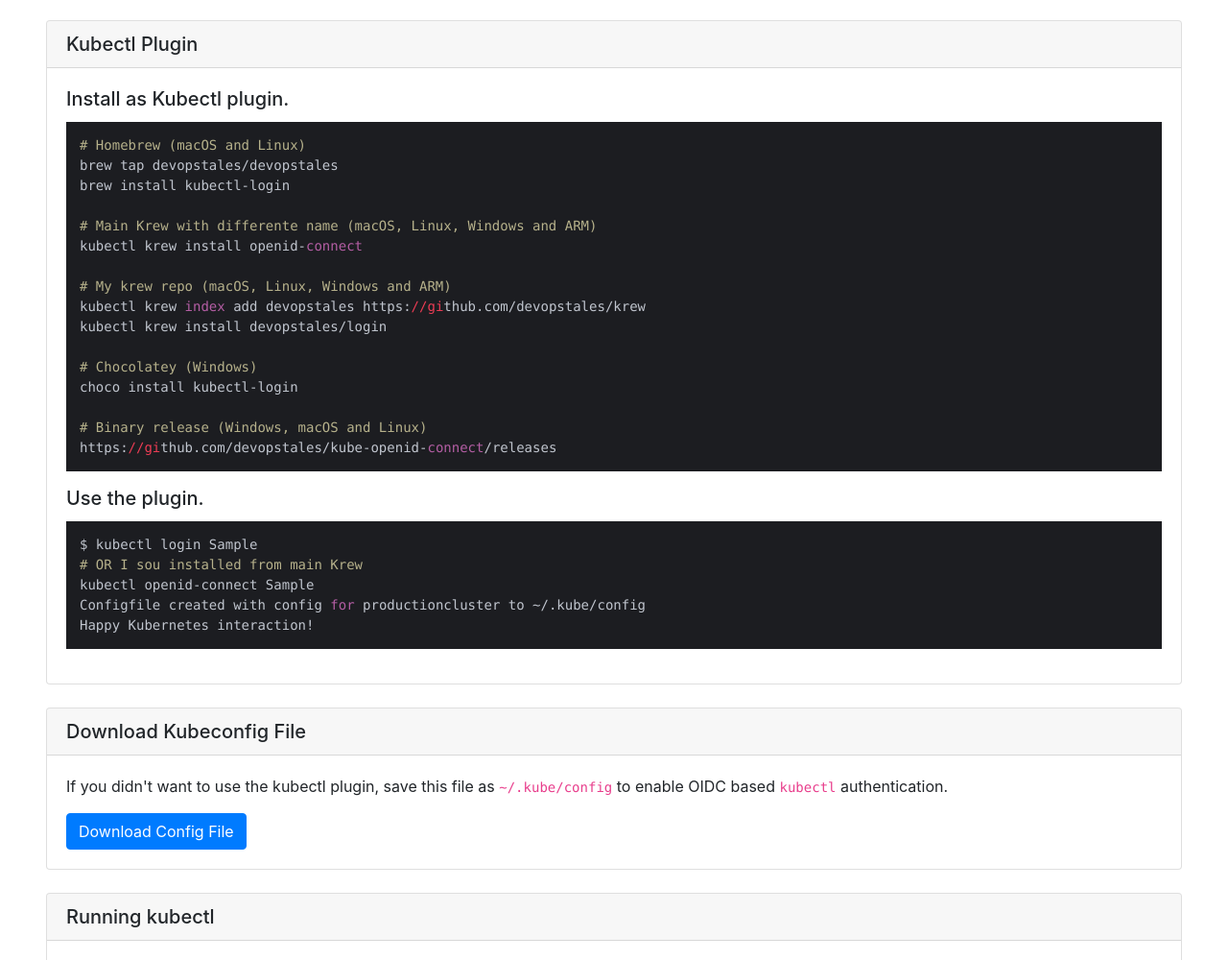
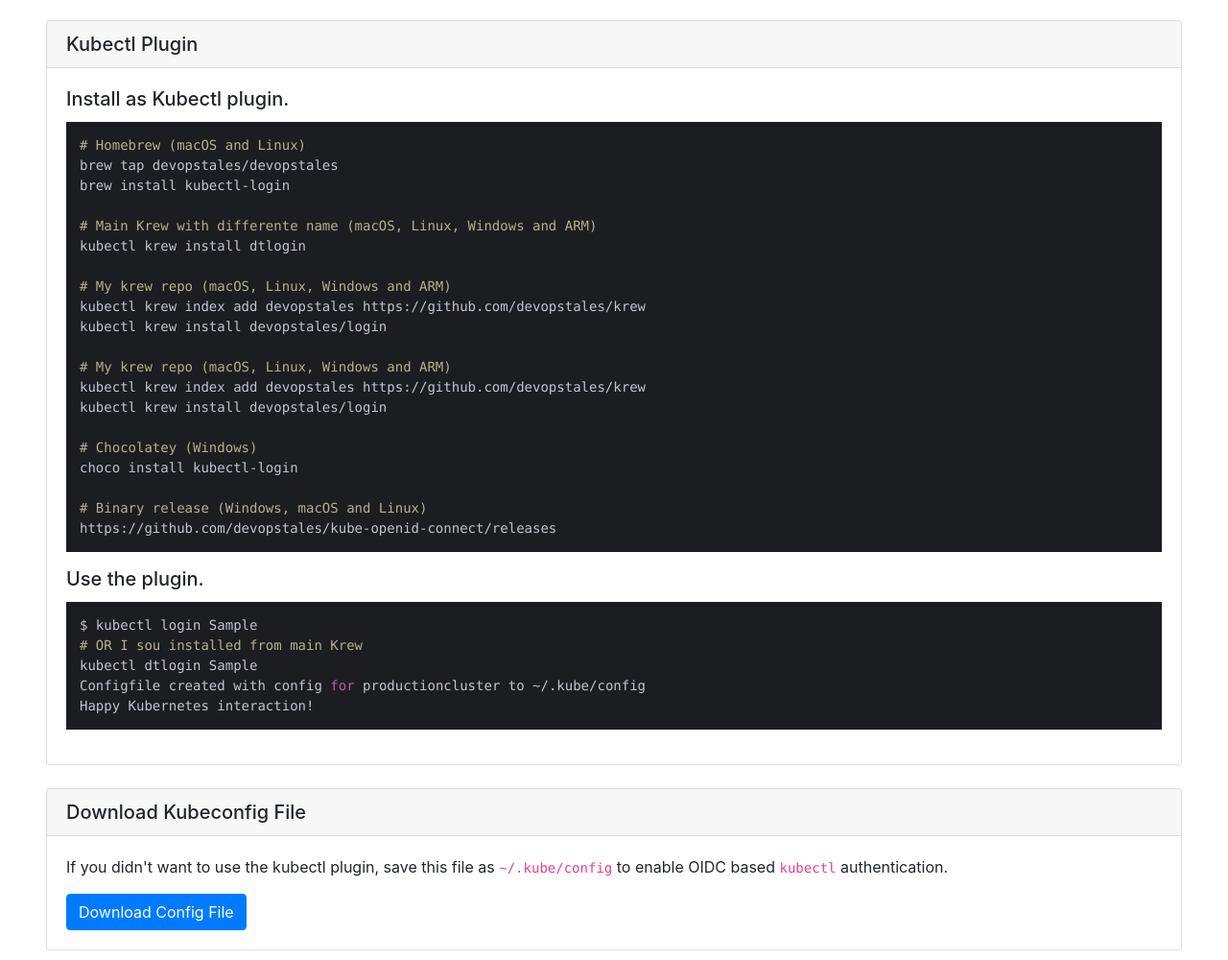
Before and after one commit to devopstales/kube-openid-connect, a Flask app: template server/templates/index.html in a window 1280 px wide. Shown: the part 790-1790 px from the top of the page at 96% size. Run offline with Flask 2, Linux system fonts and the light colour scheme; the template is opened without the code that fills it: most values are stand-ins (such as "Sample title", 1, 10 or a date in 2020); parts of the project's set-up code (start-up, migrations or seed data) failed here and were passed over; some libraries are stand-ins or nearby versions.

Commit message:
change openid-connect to dtlogin

```diff
--- a/server/templates/index.html
+++ b/server/templates/index.html
@@ -80,7 +80,11 @@
 brew install kubectl-login
 
 # Main Krew with differente name (macOS, Linux, Windows and ARM)
-kubectl krew install openid-connect
+kubectl krew install dtlogin
+
+# My krew repo (macOS, Linux, Windows and ARM)
+kubectl krew index add devopstales https://github.com/devopstales/krew
+kubectl krew install devopstales/login
 
 # My krew repo (macOS, Linux, Windows and ARM)
 kubectl krew index add devopstales https://github.com/devopstales/krew
@@ -94,7 +98,7 @@
           <h5 class="card-title">Use the plugin.</h5>
           <pre><code class="bash">$ kubectl login {{ redirect_uri }}
 # OR I sou installed from main Krew
-kubectl openid-connect {{ redirect_uri }}
+kubectl dtlogin {{ redirect_uri }}
 Configfile created with config for productioncluster to ~/.kube/config
 Happy Kubernetes interaction!</code></pre>
         </div>
```
Also changed, not shown: go-client/dist/krew-main/dtlogin.yaml (added), go-client/dist/krew/login.yaml, 2 other files.
